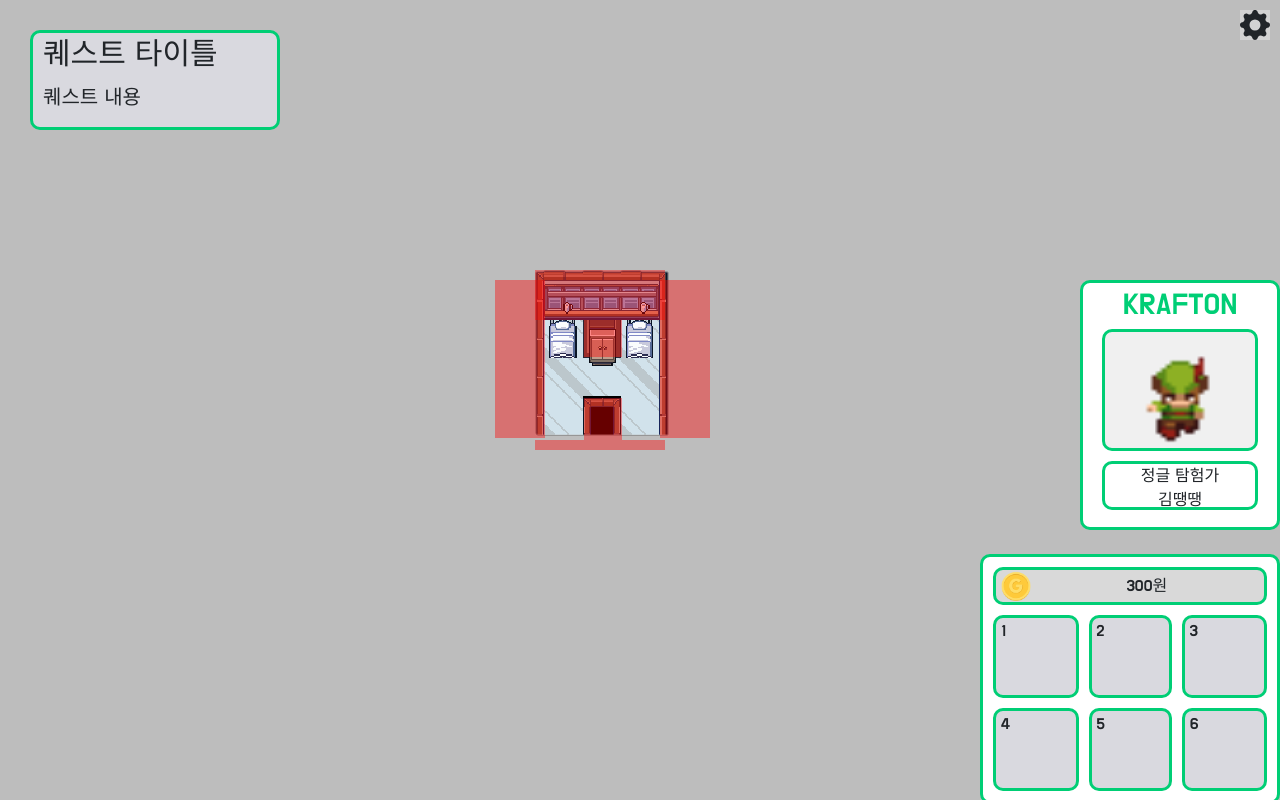
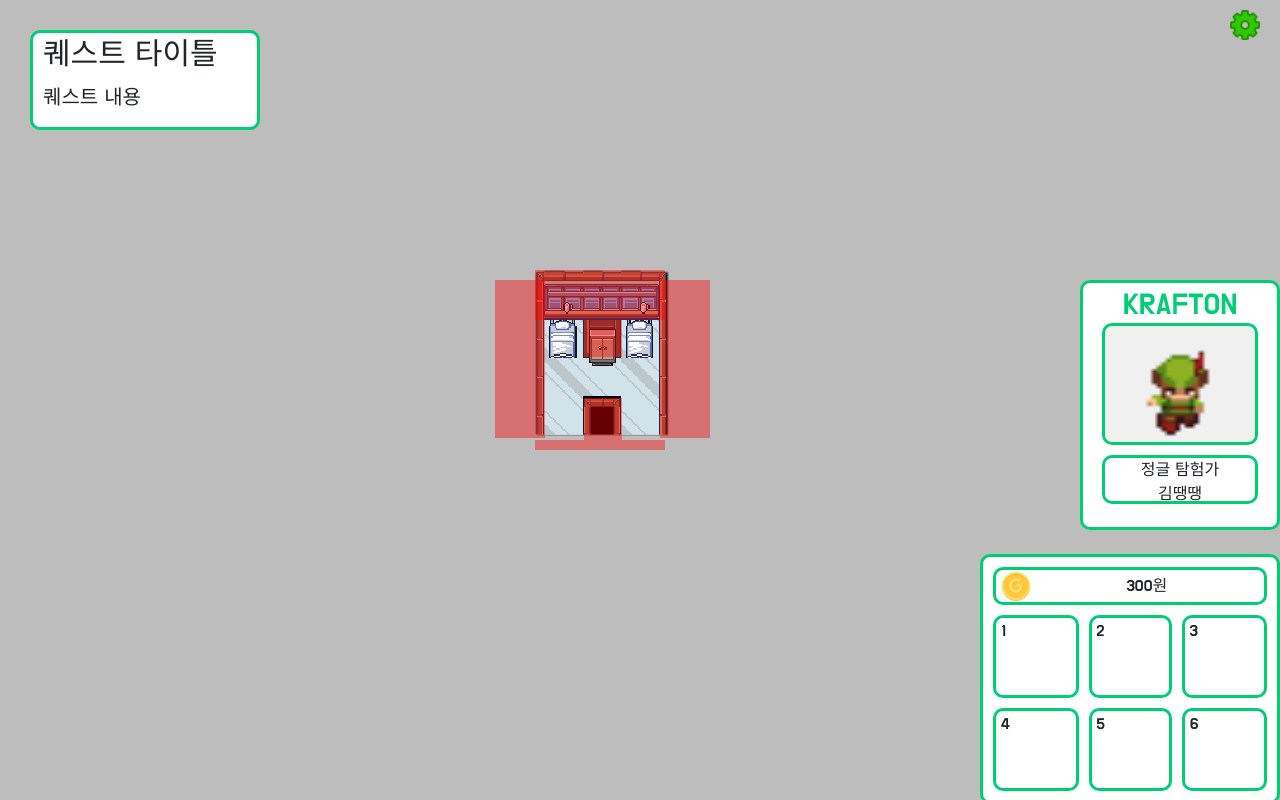
Before and after one commit to ismynameavailable/JugleMetaCampus, a Flask app: page /index in a window 1280 px wide. Run offline with Flask 3, Linux system fonts and the light colour scheme; some libraries are stand-ins or nearby versions; some web fonts are replaced.

Commit message:
임시3
임시3

```diff
--- a/static/css/style.css
+++ b/static/css/style.css
@@ -20,13 +20,13 @@ canvas {
   height: 100vh;
 }
 .quest {
-  background-color: #d9d9df;
+  background-color: #ffffff;
   border: solid 3px #00ce75;
   border-radius: 10px;
   position: fixed;
   top: 0;
   left: 0;
-  width: 250px;
+  width: 230px;
   height: 100px;
   margin-top: 30px;
   margin-left: 30px;
@@ -96,7 +96,7 @@ canvas {
 .profile-img {
   width: 80%;
   height: 50%;
-  margin: 5px auto;
+  margin: 10px auto;
   margin-bottom: 10px;
   background-color: #f0f0f0;
   border: solid 3px #00ce75;
@@ -124,6 +124,7 @@ canvas {
   transform: translateY(-50%);
   width: 300px;
   height: 260px;
+  border-radius: 10px;
 }
 
 .coin {
@@ -159,13 +160,13 @@ table {
 }
 
 tr:first-child td {
-  background-color: #d9d9d9;
+  background-color: #ffffff;
   border: solid 3px #00ce75;
   height: 30px;
 }
 
 td {
-  background-color: #d9d9df;
+  background-color: #ffffff;
   vertical-align: top;
   padding-left: 5px;
   box-sizing: border-box;
@@ -175,9 +176,14 @@ td {
 
 .setting {
   position: fixed;
-  top: 10px;
+  margin: 10px;
   right: 10px;
-  width: 30px;
-  height: 30px;
-  background-color: lightgray;
 }
+
+.setting button {
+  all: unset; /* 기본 스타일 초기화 */
+  cursor: pointer; /* 마우스 올리면 손 모양 */
+  padding: 0;
+  margin: 0;
+  display: inline-block;
+}
--- a/templates/index.html
+++ b/templates/index.html
@@ -56,7 +56,7 @@
         <div><input type="text" id="chatting-content" /></div>
       </div> -->
       <div class="profile">
-        <p class="krafton-logo">KRAFTON</p>
+        <div class="krafton-logo">KRAFTON</div>
         <div class="profile-img">
           <img
             src="../static/assets/hero-walk-front/hero-walk-front-2.png"
@@ -92,18 +92,9 @@
         </table>
       </div>
       <div class="setting">
-        <svg
-          xmlns="http://www.w3.org/2000/svg"
-          width="30"
-          height="30"
-          fill="currentColor"
-          class="bi bi-gear-fill"
-          viewBox="0 0 16 16"
-        >
-          <path
-            d="M9.405 1.05c-.413-1.4-2.397-1.4-2.81 0l-.1.34a1.464 1.464 0 0 1-2.105.872l-.31-.17c-1.283-.698-2.686.705-1.987 1.987l.169.311c.446.82.023 1.841-.872 2.105l-.34.1c-1.4.413-1.4 2.397 0 2.81l.34.1a1.464 1.464 0 0 1 .872 2.105l-.17.31c-.698 1.283.705 2.686 1.987 1.987l.311-.169a1.464 1.464 0 0 1 2.105.872l.1.34c.413 1.4 2.397 1.4 2.81 0l.1-.34a1.464 1.464 0 0 1 2.105-.872l.31.17c1.283.698 2.686-.705 1.987-1.987l-.169-.311a1.464 1.464 0 0 1 .872-2.105l.34-.1c1.4-.413 1.4-2.397 0-2.81l-.34-.1a1.464 1.464 0 0 1-.872-2.105l.17-.31c.698-1.283-.705-2.686-1.987-1.987l-.311.169a1.464 1.464 0 0 1-2.105-.872zM8 10.93a2.929 2.929 0 1 1 0-5.86 2.929 2.929 0 0 1 0 5.858z"
-          />
-        </svg>
+        <button>
+          <img src="../static/image/setting.png"></img>
+        </button>
       </div>
     </div>
     <script></script>
```
Also changed, not shown: static/image/setting.png (added).
